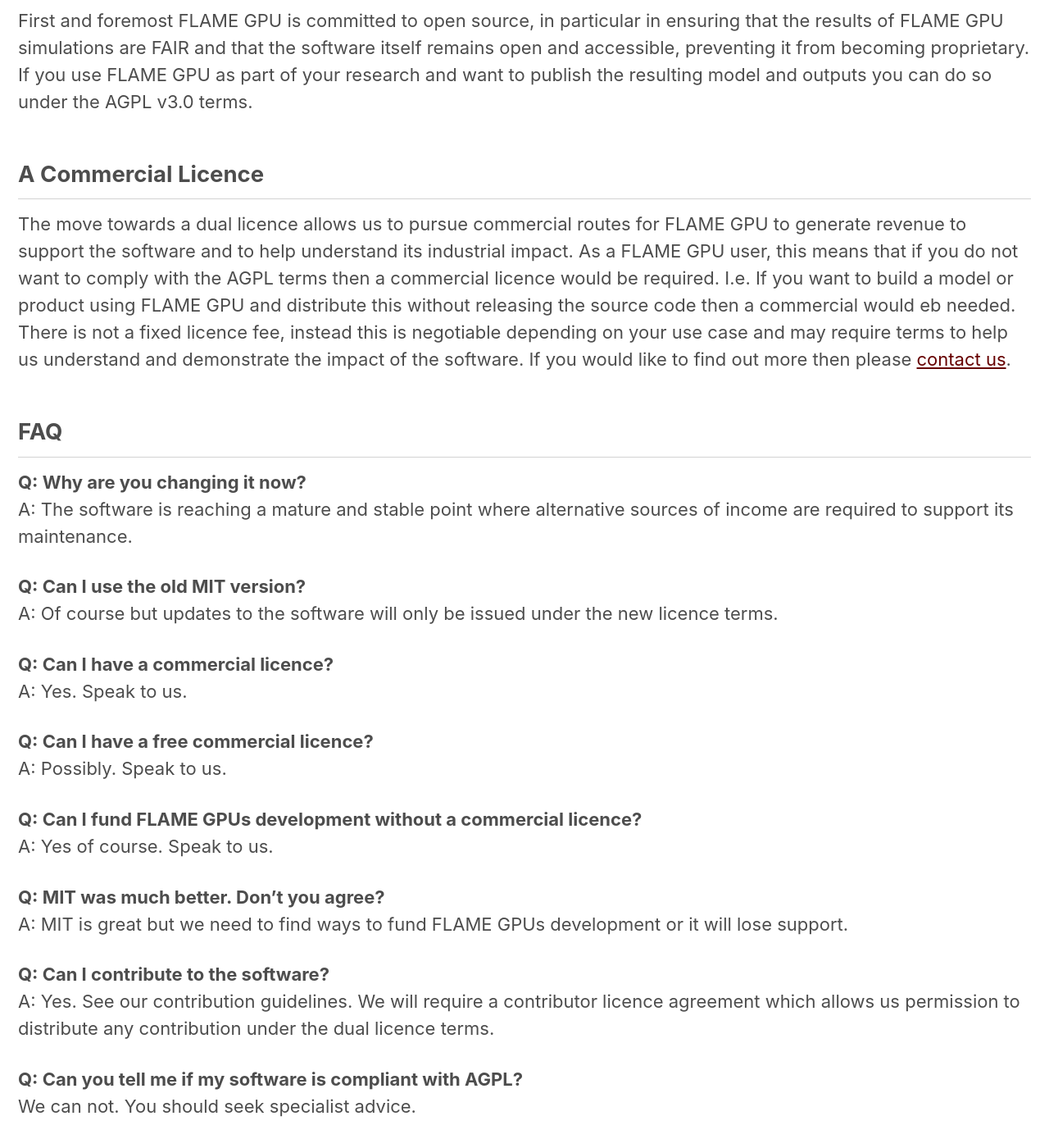
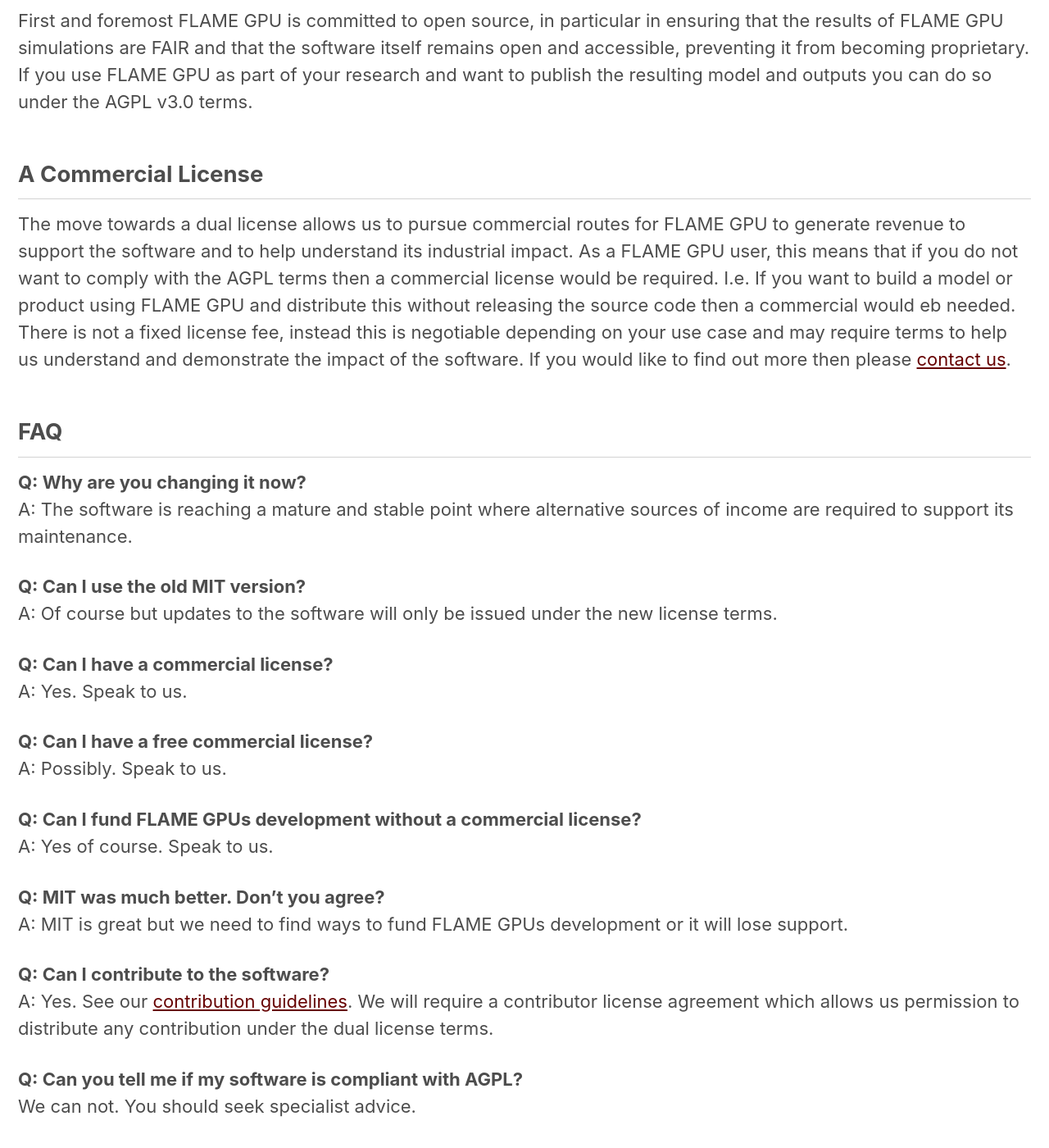
Before and after one commit to FLAMEGPU/flamegpu.github.io, a Jekyll site: the page built from download/license.md, in a window 1280 px wide and 1400 px high, scrolled down 889 px. Shown: the whole window at 82% size. Built offline with Jekyll 4.4.1, drawn with Linux system fonts in a browser that asks for light colours; cached includes are drawn as plain includes; some of the changed text lies outside the part shown.

Commit message:
updates after feedback from Pete

```diff
--- a/download/licence.md
+++ b/download/license.md
@@ -1,10 +1,10 @@
 ---
-title: "FLAME GPU 2 Licence"
+title: "FLAME GPU 2 License"
 ---
 
-The most recent (and future) versions of FLAME GPU 2 are available under a dual licence (AGPL v3.0 and commercial). Previous versions of FLAME GPU were distributed under MIT.
+The most recent (and future) versions of FLAME GPU 2 are available under a dual license (AGPL v3.0 and commercial). Previous versions of FLAME GPU were distributed under MIT.
 
-## Why a dual licence model for FLAME GPU 2
+## Why a dual license model for FLAME GPU 2
 
 Developing and maintaining research software is hard, especially software like FLAME GPU which requires highly skilled GPU developers. Very little funding exists for development or maintenance. FLAME GPU 2 was extremely fortunate to receive a large chunk of funding for its initial development via a Research Software Engineering Fellowship. Funding to support new features is often sought through collaborative research projects with partners wishing to apply FLAME GPU to a new domain. As the software has become mature and stable it is becoming harder to seek research grants which look to add novel new features (constituting software engineering research). Instead funding is required to maintain what we already have.
 
@@ -12,9 +12,9 @@
 
 First and foremost FLAME GPU is committed to open source, in particular in ensuring that the results of FLAME GPU simulations are FAIR and that the software itself remains open and accessible, preventing it from becoming proprietary. If you use FLAME GPU as part of your research and want to publish the resulting model and outputs you can do so under the AGPL v3.0 terms.
 
-## A Commercial Licence
+## A Commercial License
 
-The move towards a dual licence allows us to pursue commercial routes for FLAME GPU to generate revenue to support the software and to help understand its industrial impact. As a FLAME GPU user, this means that if you do not want to comply with the AGPL terms then a commercial licence would be required. I.e. If you want to build a model or product using FLAME GPU and distribute this without releasing the source code then a commercial would eb needed. There is not a fixed licence fee, instead this is negotiable depending on your use case and may require terms to help us understand and demonstrate the impact of the software. If you would like to find out more then please [contact us](../../contact).
+The move towards a dual license allows us to pursue commercial routes for FLAME GPU to generate revenue to support the software and to help understand its industrial impact. As a FLAME GPU user, this means that if you do not want to comply with the AGPL terms then a commercial license would be required. I.e. If you want to build a model or product using FLAME GPU and distribute this without releasing the source code then a commercial would eb needed. There is not a fixed license fee, instead this is negotiable depending on your use case and may require terms to help us understand and demonstrate the impact of the software. If you would like to find out more then please [contact us](../../contact).
 
 ## FAQ
 
@@ -22,22 +22,22 @@
 A: The software is reaching a mature and stable point where alternative sources of income are required to support its maintenance.
 
 **Q: Can I use the old MIT version?**
-A: Of course but updates to the software will only be issued under the new licence terms.
+A: Of course but updates to the software will only be issued under the new license terms.
 
-**Q: Can I have a commercial licence?**
+**Q: Can I have a commercial license?**
 A: Yes. Speak to us.
 
-**Q: Can I have a free commercial licence?**
+**Q: Can I have a free commercial license?**
 A: Possibly. Speak to us.
 
-**Q: Can I fund FLAME GPUs development without a commercial licence?**
+**Q: Can I fund FLAME GPUs development without a commercial license?**
 A: Yes of course. Speak to us.
 
 **Q: MIT was much better. Don't you agree?**
 A: MIT is great but we need to find ways to fund FLAME GPUs development or it will lose support.
 
 **Q: Can I contribute to the software?**
-A: Yes. See our contribution guidelines. We will require a contributor licence agreement which allows us permission to distribute any contribution under the dual licence terms.
+A: Yes. See our [contribution guidelines](https://github.com/FLAMEGPU/FLAMEGPU2/blob/master/CONTRIBUTING.md). We will require a contributor license agreement which allows us permission to distribute any contribution under the dual license terms.
 
 **Q: Can you tell me if my software is compliant with AGPL?**
 We can not. You should seek specialist advice.
```
Also changed, not shown: download/cla-individual.md (+4 -6 lines).
